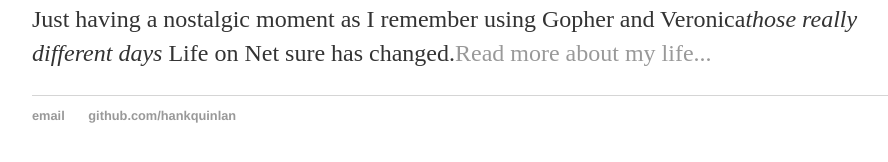
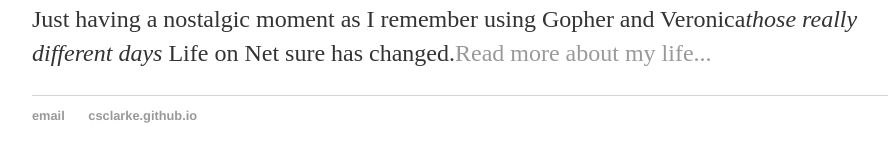
Before and after one commit to csclarke/csclarke.github.io, a Jekyll site: the page built from about/index.html, in a window 1280 px wide. Shown: the part 249-411 px from the top of the page, without its empty margins (160-1048 px from the left). Built offline with Jekyll 4.4.1, drawn with Linux system fonts in a browser that asks for light colours.

Commit message:
Update default.html

```diff
--- a/_layouts/default.html
+++ b/_layouts/default.html
@@ -21,8 +21,8 @@
 			</div><!-- /.container -->
 			<footer>
 	    		<ul>
-	        		<li><a href="mailto:hankquinlanhub@gmail.com">email</a></li>
-	        		<li><a href="https://github.com/hankquinlan">github.com/hankquinlan</a></li>
+	        		<li><a href="mailto:csclarke102@gmail.com">email</a></li>
+	        		<li><a href="http://csclarke.github.io">csclarke.github.io</a></a></li>
 				</ul>
 			</footer>
 		</body>
```
